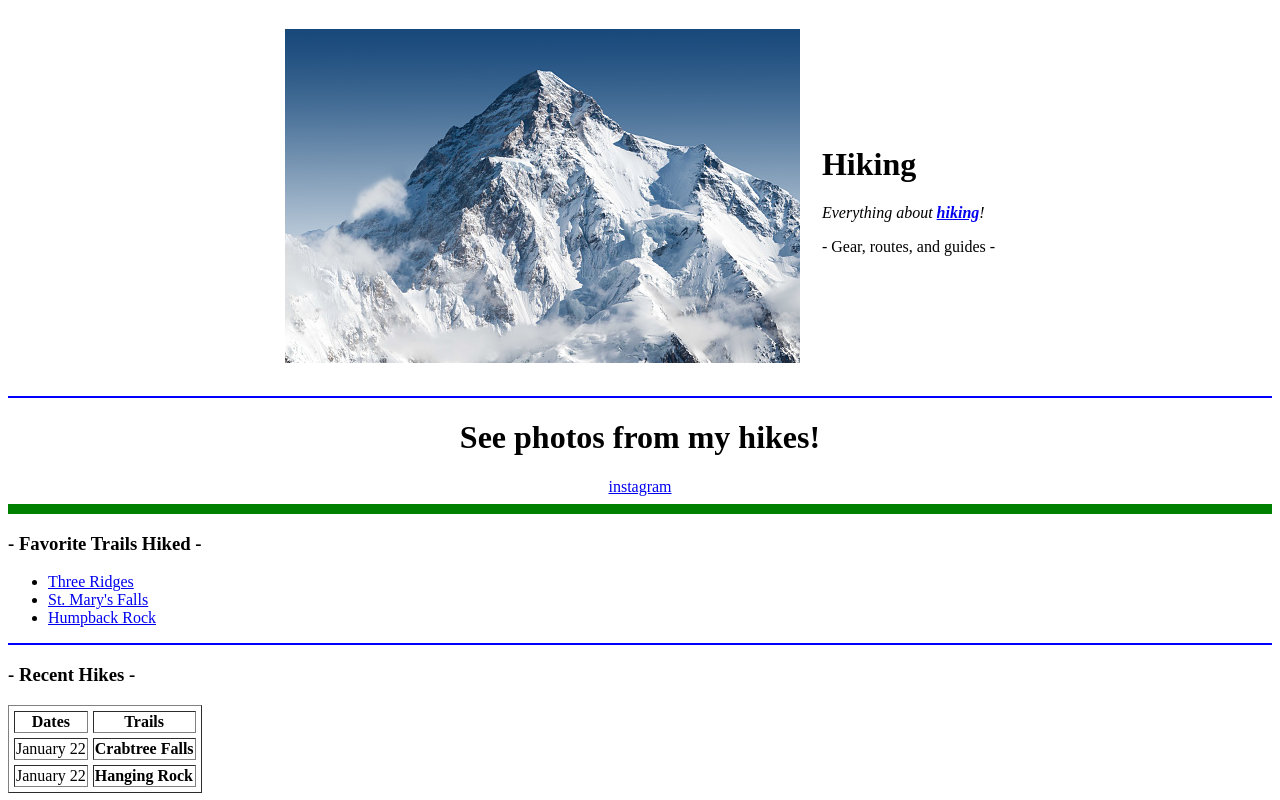
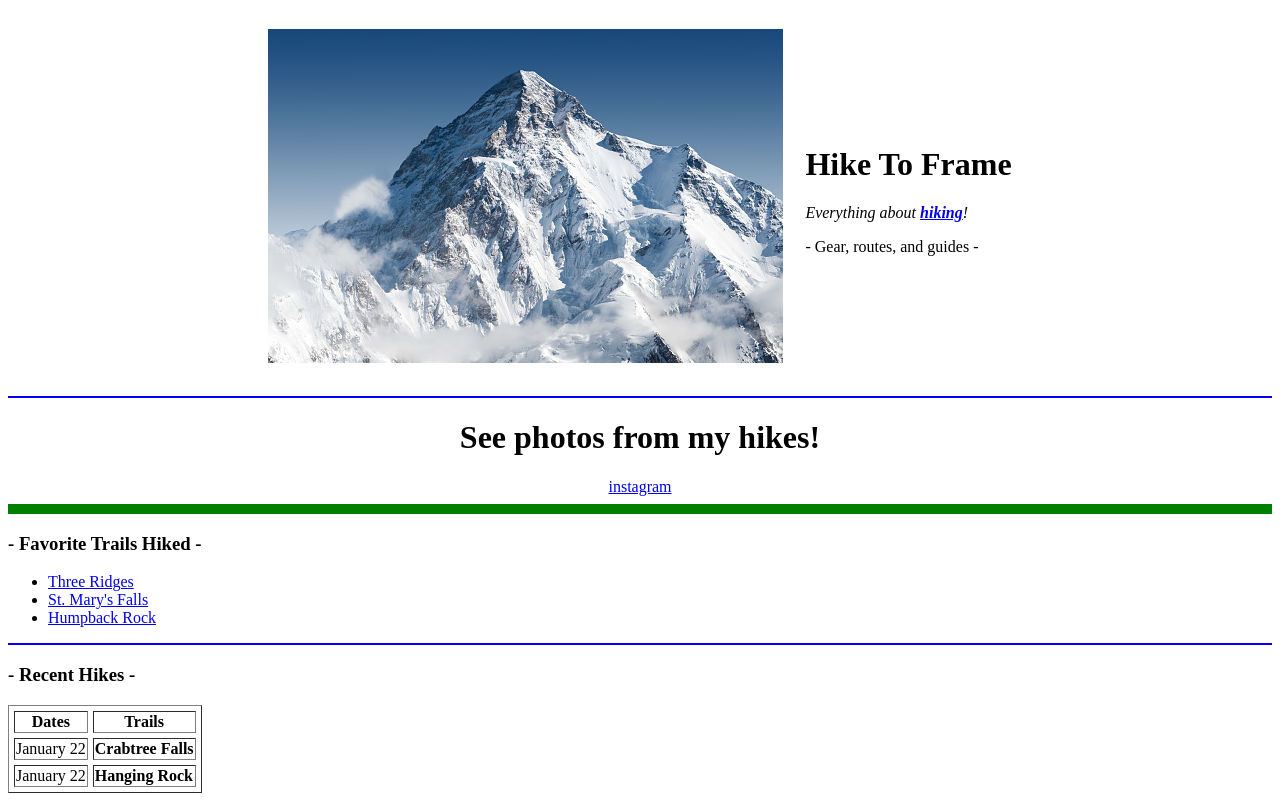
Before and after one commit to Scifer24/cv, a plain HTML site: page index.html in a window 1280 px wide. Shown: the top 800 px of the page. Drawn offline with Linux system fonts and the light colour scheme.

Commit message:
Update index.html

```diff
--- a/index.html
+++ b/index.html
@@ -13,7 +13,7 @@
   <table cellspacing="20">
     <tr>
       <td><img src="images/Mountains.jpeg" alt="mountain"></td>
-      <td><h1>Hiking</h1>
+      <td><h1>Hike To Frame</h1>
       <p><em>Everything about <strong><a href="https://www.alltrails.com">hiking</a></strong>!</em></p>
       <p>- Gear, routes, and guides -</p></td>
     </tr>
```
